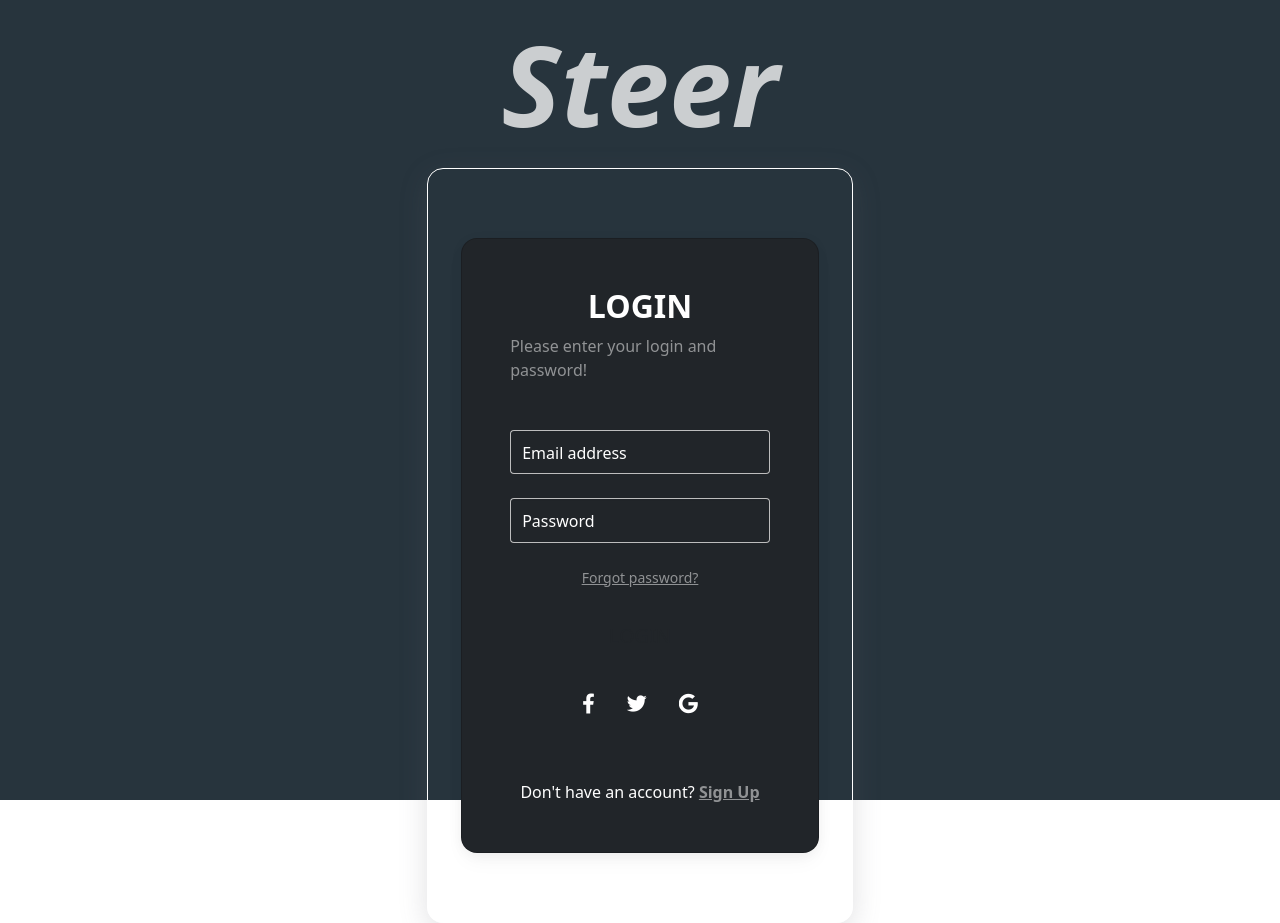
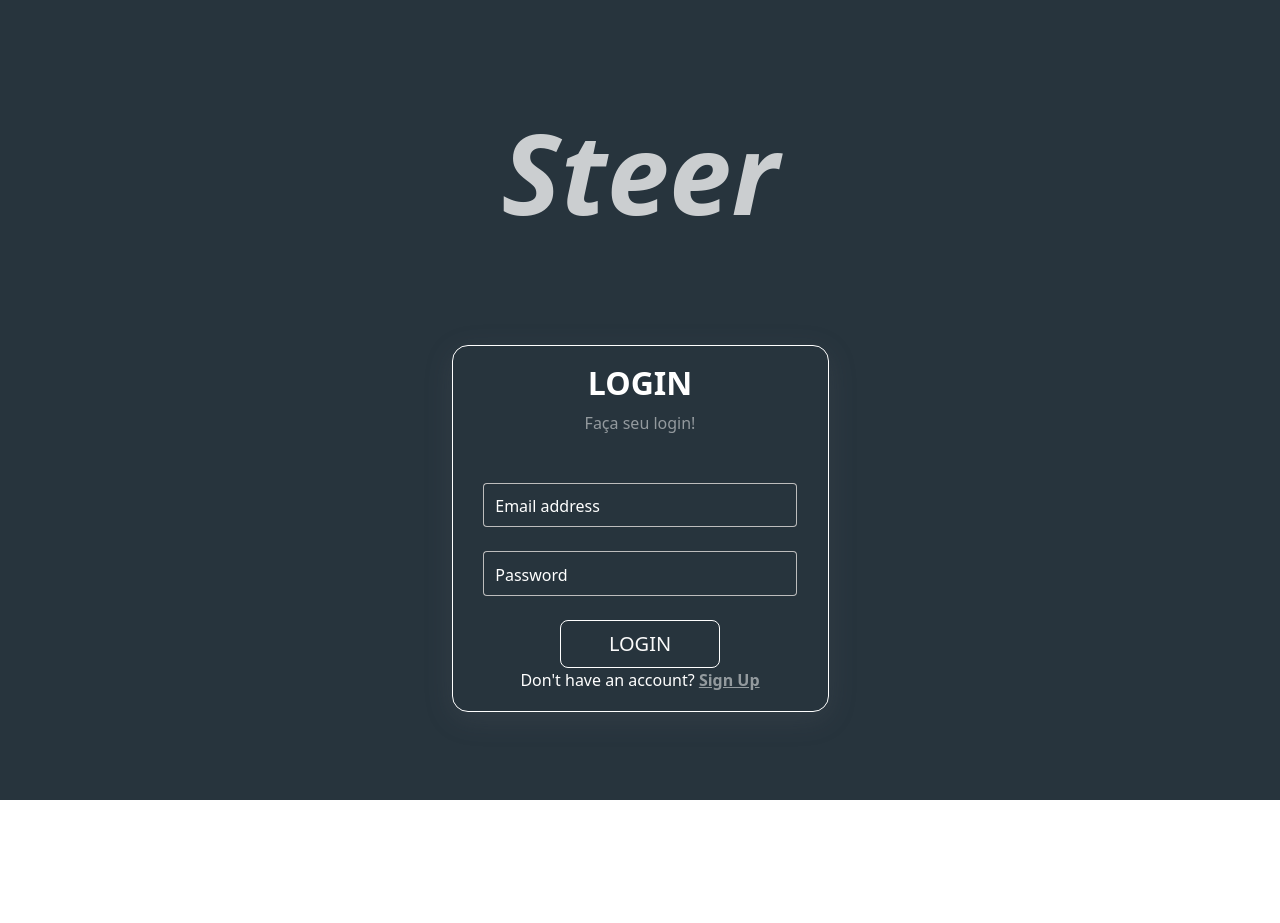
Before and after one commit to drakson-santos/steer, a React (Create React App) app: page / in a window 1280 px wide. After the commit the page ends 800 px from the top, so only its background shows below. Built offline with nearby package versions, Linux system fonts and the light colour scheme.

Commit message:
feat: Nova tela de login

```diff
--- /dev/null
+++ b/src/components/basic/button/button.css
@@ -0,0 +1,4 @@
+#MDBSteerBtn {
+    border: 1px solid white;
+    color: #fbfbfb;
+}
--- a/src/components/basic/button/index.jsx
+++ b/src/components/basic/button/index.jsx
@@ -1,16 +1,39 @@
-import Button from 'react-bootstrap/Button';
+// import Button from 'react-bootstrap/Button';
+
+// const ButtonMain = ({
+// 	title,
+// 	action
+// }) => {
+// 	return (
+// 		<Button
+// 			onClick={action}
+// 			variant="primary"
+// 		>
+//             {title}
+//         </Button>
+// 	)
+// }
+
+// export default ButtonMain
+
+import { MDBBtn } from 'mdb-react-ui-kit'
+import "./button.css"
 
 const ButtonMain = ({
 	title,
 	action
 }) => {
 	return (
-		<Button
+		<MDBBtn
+			id="MDBSteerBtn"
+			outline
+			className='mx-2 px-5'
+			color='white'
+			size='lg'
 			onClick={action}
-			variant="primary"
 		>
-            {title}
-        </Button>
+			{title}
+		</MDBBtn>
 	)
 }
 
--- a/src/pages/login/components/Login/index.jsx
+++ b/src/pages/login/components/Login/index.jsx
@@ -58,54 +58,42 @@ import {
 	MDBCardBody,
 	MDBInput,
 	MDBIcon
-}
-from 'mdb-react-ui-kit';
+} from 'mdb-react-ui-kit';
+import ButtonMain from '../../../../components/basic/button';
 
-function Login() {
+function Login({
+	setIsFirstLogin,
+	setLoginIsSuccess,
+}) {
 	return (
-    <MDBContainer fluid>
+		<MDBContainer fluid className='d-flex flex-column align-items-center mx-auto w-100'>
+			<h2 className="fw-bold mb-2 text-uppercase">Login</h2>
+			<p className="text-white-50 mb-5">Faça seu login!</p>
 
-      <MDBRow className='d-flex justify-content-center align-items-center h-100'>
-        <MDBCol col='12'>
+			<MDBInput
+				wrapperClass='mb-4 mx-5 w-100'
+				labelClass='text-white'
+				label='Email address'
+				id='formControlLg'
+				type='email'
+				size="lg"
+			/>
+			<MDBInput
+				wrapperClass='mb-4 mx-5 w-100'
+				labelClass='text-white'
+				label='Password'
+				id='formControlLg'
+				type='password'
+				size="lg"
+			/>
 
-          <MDBCard className='bg-dark text-white my-5 mx-auto' style={{borderRadius: '1rem', maxWidth: '400px'}}>
-            <MDBCardBody className='p-5 d-flex flex-column align-items-center mx-auto w-100'>
-
-              <h2 className="fw-bold mb-2 text-uppercase">Login</h2>
-              <p className="text-white-50 mb-5">Please enter your login and password!</p>
-
-              <MDBInput wrapperClass='mb-4 mx-5 w-100' labelClass='text-white' label='Email address' id='formControlLg' type='email' size="lg"/>
-              <MDBInput wrapperClass='mb-4 mx-5 w-100' labelClass='text-white' label='Password' id='formControlLg' type='password' size="lg"/>
-
-              <p className="small mb-3 pb-lg-2"><a class="text-white-50" href="#!">Forgot password?</a></p>
-              <MDBBtn outline className='mx-2 px-5' color='white' size='lg'>
-                Login
-              </MDBBtn>
-
-              <div className='d-flex flex-row mt-3 mb-5'>
-                <MDBBtn tag='a' color='none' className='m-3' style={{ color: 'white' }}>
-                  <MDBIcon fab icon='facebook-f' size="lg"/>
-                </MDBBtn>
-
-                <MDBBtn tag='a' color='none' className='m-3' style={{ color: 'white' }}>
-                  <MDBIcon fab icon='twitter' size="lg"/>
-                </MDBBtn>
-
-                <MDBBtn tag='a' color='none' className='m-3' style={{ color: 'white' }}>
-                  <MDBIcon fab icon='google' size="lg"/>
-                </MDBBtn>
+			<ButtonMain
+				title="Login"
+				action={() => setLoginIsSuccess(true)}
+			/>
+			<div>
+				<p className="mb-0">Don't have an account? <a onClick={() => setIsFirstLogin(true)} class="text-white-50 fw-bold">Sign Up</a></p>
 			</div>
-
-              <div>
-                <p className="mb-0">Don't have an account? <a href="#!" class="text-white-50 fw-bold">Sign Up</a></p>
-
-              </div>
-            </MDBCardBody>
-          </MDBCard>
-
-        </MDBCol>
-      </MDBRow>
-
 		</MDBContainer>
 	);
 }
```
Also changed, not shown: src/index.css (line endings or trailing spaces), src/index.js (line endings or trailing spaces), src/pages/login/components/Login/login.css (deleted). Lines whose indentation alone changed are shown as unchanged.
